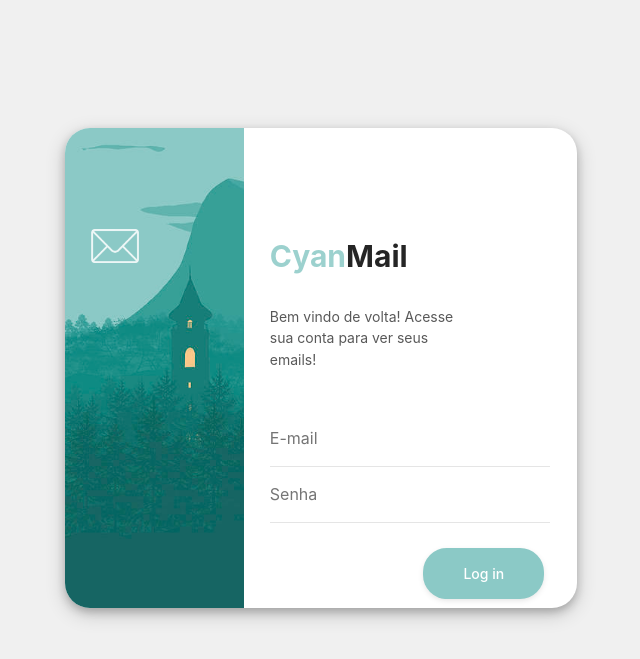
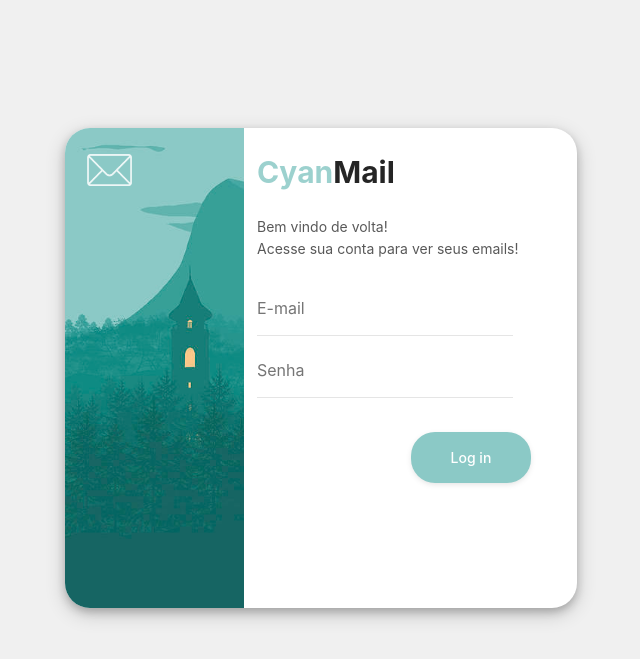
Before and after one commit to Bernardo-Andreatta/Projeto_Web, a PHP site: page /login.html in a window 1280 px wide. Shown: the top 659 px of the page, without its empty margins (319-959 px from the left). Run offline with PHP 8.4, Linux system fonts and the light colour scheme.

Commit message:
Login 2.0
Bernardo Andreatta
*Arquivo css alterado para tornar mais responsivo

```diff
--- a/PROJETOWEB/css/estilo.css
+++ b/PROJETOWEB/css/estilo.css
@@ -1,77 +1,109 @@
-
 body{
     background-color: #f0f0f0;
 }
+.divBox{
+    margin:auto;
+    text-align: center;
+    height: 60%;
+    width: 40%;
+    background:white;
+    border-radius: 25px;
+    box-shadow: 0 4px 8px 0 rgba(0, 0, 0, 0.2), 0 6px 20px 0 rgba(0, 0, 0, 0.19);
+    margin-top: 10%;
+    margin-bottom: 10%;
+    z-index: 0;
+}
+.divBackground{
+    width:  35%;
+    height: 100%;
+    background-image: url("../img/Background.jpg");
+    background-size:  cover;
+    border-top-left-radius:  25px;
+    border-bottom-left-radius:  25px;
+    position: relative;
+    z-index: 0;
+    float: left;
+}
+.divLogo{
+    width: 35%;
+    height: 50%;
+    position: absolute;
+    margin-left:-14%;
+    margin-top: 2%;
+    z-index: 1;
+}
 h1{
+    position: absolute;
     font-size:  30px;
     font-weight:  600;
     opacity:  .85;
     color: black;
     font-weight:  700;
+    margin-top: 2%;
+    margin-left: 15%;
+    z-index: 0;
 }
 .cyan{
     color: #8bc9c6;
     font-weight:  700;
 }
 h2{
+    text-align: left;
+    position: absolute;
     line-height:  155%;
     margin-bottom:  5px;
     font-size:  14px;
     color:  #000;
     opacity:  .65;
     font-weight:  400;
-    max-width:  200px;
-    margin-bottom:  40px;
+    margin-left:15%;
+    margin-top:5%;
+    z-index: 0;
 }
-.caixa{
-    height: 60%;
-    width: 40%;
-    display: table;
-    margin-right: auto;
-    margin-left: auto;
-    margin-top:10%;
-    position: relative;
-    border-radius: 25px;
-    box-shadow: 0 4px 8px 0 rgba(0, 0, 0, 0.2), 0 6px 20px 0 rgba(0, 0, 0, 0.19);
-    background-color: white;
-}
-.right{
-    position: relative;
-    margin-left:40%;
-    margin-top:-5%;
-    z-index: 1;
-}
-.left {
-    width:  35%;
-    height:  auto;
-    min-height:  100%;
-    background-image: url("../img/Background.jpg");
-    background-size:  cover;
-    border-top-left-radius:  25px;
-    border-bottom-left-radius:  25px;
-    position: relative;
-    z-index: 0;
-  }
-.logo{
-    position: relative;
-    z-index: 1;
-    margin-left: 5%;
-    margin-top: -74%;
-}
-input {
+.divInput1 {
+    position: absolute;
+    width: auto;
+    min-width: 20%;
     font-size:  16px;
     padding:  20px 0px;
     height:  56px;
     border:  none;
     border-bottom:  solid 1px rgba(0,0,0,.1);
     background:  #fff;
-    width:  280px;
     box-sizing:  border-box;
     color:  #000;
     font-weight:  400;
-    margin-left: 40%;
+    margin-left: -12%;
+    margin-top: 10%;
+    z-index: 2;
 }
-button {
+.divInput2{
+    position: absolute;
+    width: auto;
+    min-width: 20%;
+    font-size:  16px;
+    padding:  20px 0px;
+    height:  56px;
+    border:  none;
+    border-bottom:  solid 1px rgba(0,0,0,.1);
+    background:  #fff;
+    box-sizing:  border-box;
+    color:  #000;
+    font-weight:  400;
+    margin-left: -12%;
+    margin-top: 13%;
+    z-index: 2;
+}
+input:focus{
+    border-bottom:  solid 1px;
+    outline: 0;
+    box-shadow:  0 2px 6px -8px rgba(0,0,0, .45);
+}
+input:focus::placeholder{
+    color:black;
+}
+button{
+    position: absolute;
     width:  auto;
     min-width:  100px;
     border-radius:  24px;
@@ -81,16 +113,12 @@ button {
     background-color: #8bc9c6;
     color:  #fff;
     font-size:  14px;
-    margin-left:  70%;
+    margin-left:  0%;
+    margin-top: 20%;
     font-weight:  500;
     box-shadow:  0px 2px 6px -1px rgba(0,0,0,.13);
     border:  none;
     outline: 0;
-}
-input:focus{
-    border-bottom:  solid 1px;
-    outline: 0;
-    box-shadow:  0 2px 6px -8px rgba(0,0,0, .45);
 }
 button:hover{
     transform:  translateY(-3px);
@@ -102,16 +130,11 @@ button:active{
 button:focus {
     outline:0;
 }
-input:focus::placeholder{
-    color:black;
-}
-
 .erro{
     border-bottom:  solid 1px red;
     outline: 0;
     box-shadow:  0 2px 6px -8px;
 }
-
 .vazio::-webkit-input-placeholder{
     color: red;
 }
--- a/PROJETOWEB/login.html
+++ b/PROJETOWEB/login.html
@@ -9,23 +9,23 @@
 
     <body>
 
-        <div class="caixa">
+        <div class="divBox">
 
-                <div class="left"></div></tr>
+                <div class="divBackground"></div>
 
-                <div class="logo"><img src="img/logo.png" alt="Logo" width="10%" height="8%"></div>
+                <div class="divLogo"><img src="img/logo.png" alt="Logo" width="10%" height="8%"></div>
 
-                <div class="right">
+                <div>
                         <h1><text class="cyan">Cyan</text>Mail</h1><br>
-                        <h2>Bem vindo de volta! Acesse sua conta para ver seus emails!</h2>
+                        <h2>Bem vindo de volta!<br> Acesse sua conta para ver seus emails!</h2>
                 </div>
 
                 <div>
-                    <input type="text" placeholder="E-mail" id="tEmail"><br>
-                    <input type="password" placeholder="Senha" id="tSenha">
+                    <input type="text" placeholder="E-mail" id="tEmail" class="divInput1"><br>
+                    <input type="password" placeholder="Senha" id="tSenha" class="divInput2">
                 </div>
 
-                <div>
+                <div class="divBotao">
                     <button id="bLog">Log in</button>
                 </div>
         </div>
```
